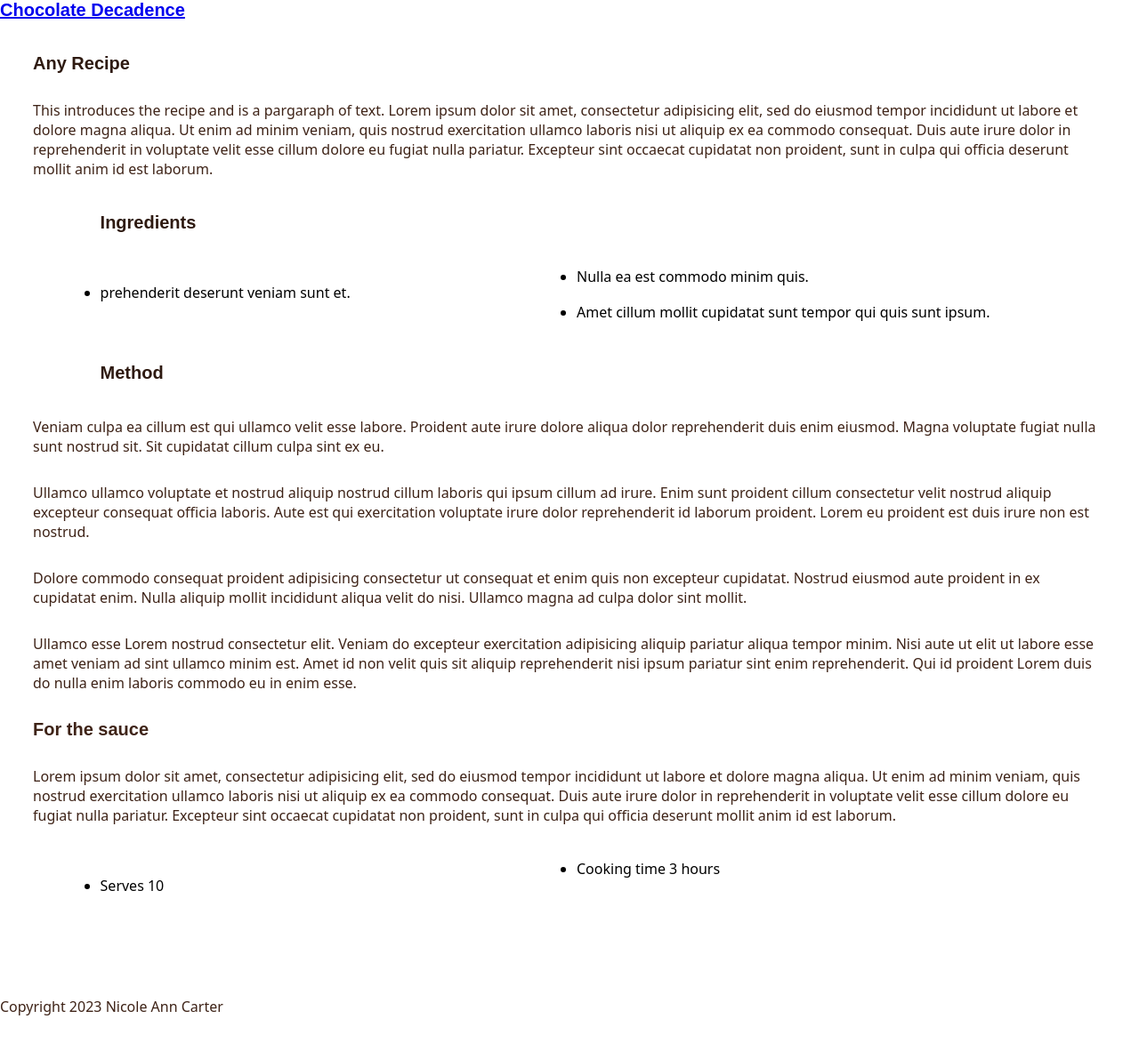
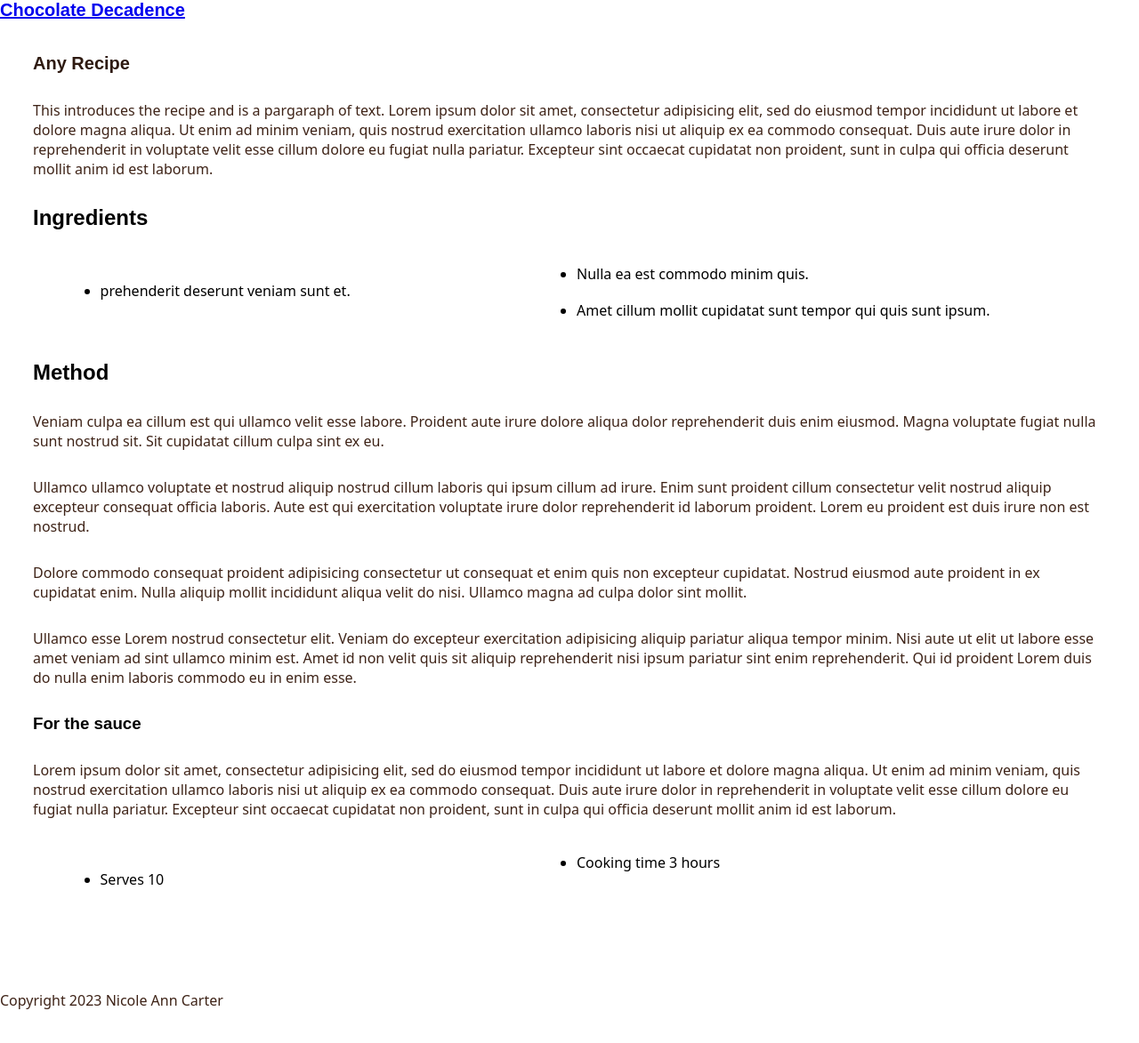
Before and after one commit to nicoleanncarter/recipes, a Jekyll site: the page built from _recipes/recipe2.md, in a window 1280 px wide. Shown: the whole page at 89% size. Built offline with Jekyll 4.4.1, drawn with Linux system fonts in a browser that asks for light colours.

Commit message:
Update recipes.css

```diff
--- a/styles/recipes.css
+++ b/styles/recipes.css
@@ -26,27 +26,6 @@ h1 {
   color:rgb(46, 26, 17);
   }
 
-h2  {
-color: rgb(46, 26, 17);
-margin-bottom: 1cm;
-margin-top: 1cm;
-margin-left: 2cm;
-margin-right: 2cm;
-font-size:  20px;
-font-family: fantasy;
-text-align: left;
-}
-
-h3  {
-  color: rgb(62, 35, 23);
-  margin-bottom: 12px;
-  margin-top: 12px;
-  margin-left: 0cm;
-  margin-right: 2cm;
-  font-family: fantasy;
-  font-size:  20px;
-  }
-
 p {
   color: rgb(62, 35, 23);
   margin-bottom: 30px;
```
